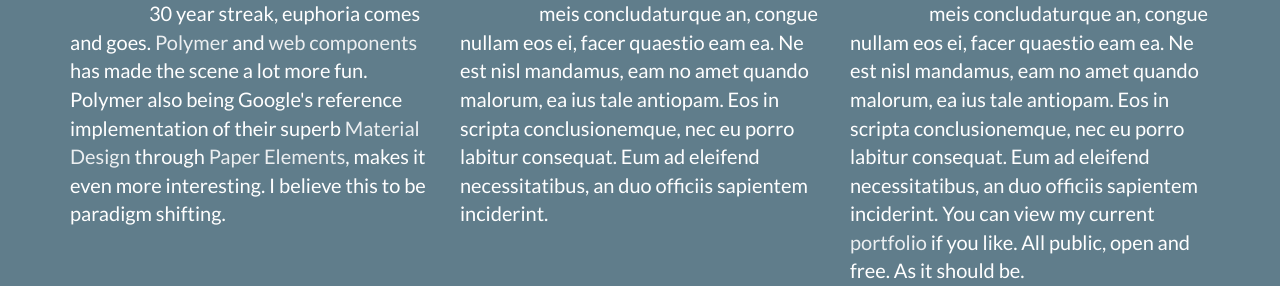
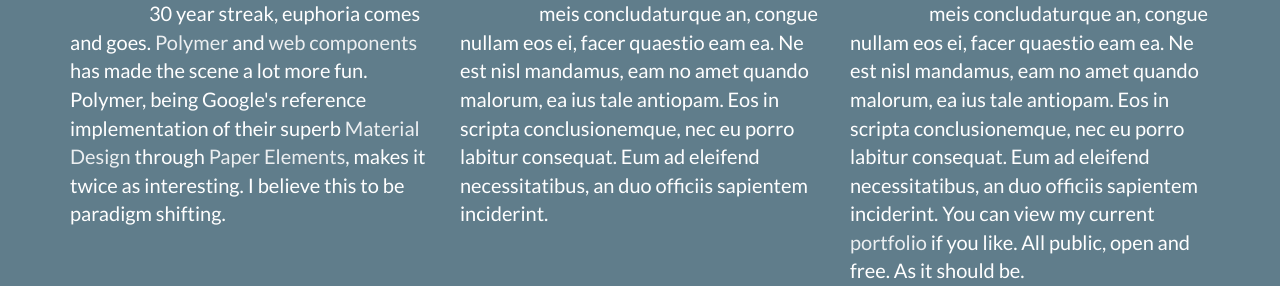
Before and after one commit to medicor/medicor.github.io, a Jekyll site: the page built from index.html, in a window 1280 px wide and 900 px high, scrolled down 1648 px. Shown: the part 207-493 px from the top of the window. Built offline with Jekyll 4.4.1, drawn with Linux system fonts in a browser that asks for light colours; Markdown is read by kramdown in place of the engine named in the settings.

Commit message:
Updated about1

```diff
--- a/_config.yml
+++ b/_config.yml
@@ -30,7 +30,7 @@
 
 # About section - 1st column
 about1:
-  - line: '<a href="https://www.polymer-project.org/"><img src="/img/logo-polymer.png" style="float: left; margin: 0px 15px 15px 0px"></a>I still consider programming my main interest, although after a 30 year streak, euphoria comes and goes. <a href="https://www.polymer-project.org/">Polymer</a> and <a href="http://webcomponents.org/">web components</a> has made the scene a lot more fun. Polymer also being Google''s reference implementation of their superb <a href="http://www.google.com/design/spec/material-design/introduction.html">Material Design</a> through <a href="https://elements.polymer-project.org/browse?package=paper-elements">Paper Elements</a>, makes it even more interesting. I believe this to be paradigm shifting.'
+  - line: '<a href="https://www.polymer-project.org/"><img src="/img/logo-polymer.png" style="float: left; margin: 0px 15px 15px 0px"></a>I still consider programming my main interest, although after a 30 year streak, euphoria comes and goes. <a href="https://www.polymer-project.org/">Polymer</a> and <a href="http://webcomponents.org/">web components</a> has made the scene a lot more fun. Polymer, being Google''s reference implementation of their superb <a href="http://www.google.com/design/spec/material-design/introduction.html">Material Design</a> through <a href="https://elements.polymer-project.org/browse?package=paper-elements">Paper Elements</a>, makes it twice as interesting. I believe this to be paradigm shifting.'
 
 # About section - 2nd column
 about2:
```
